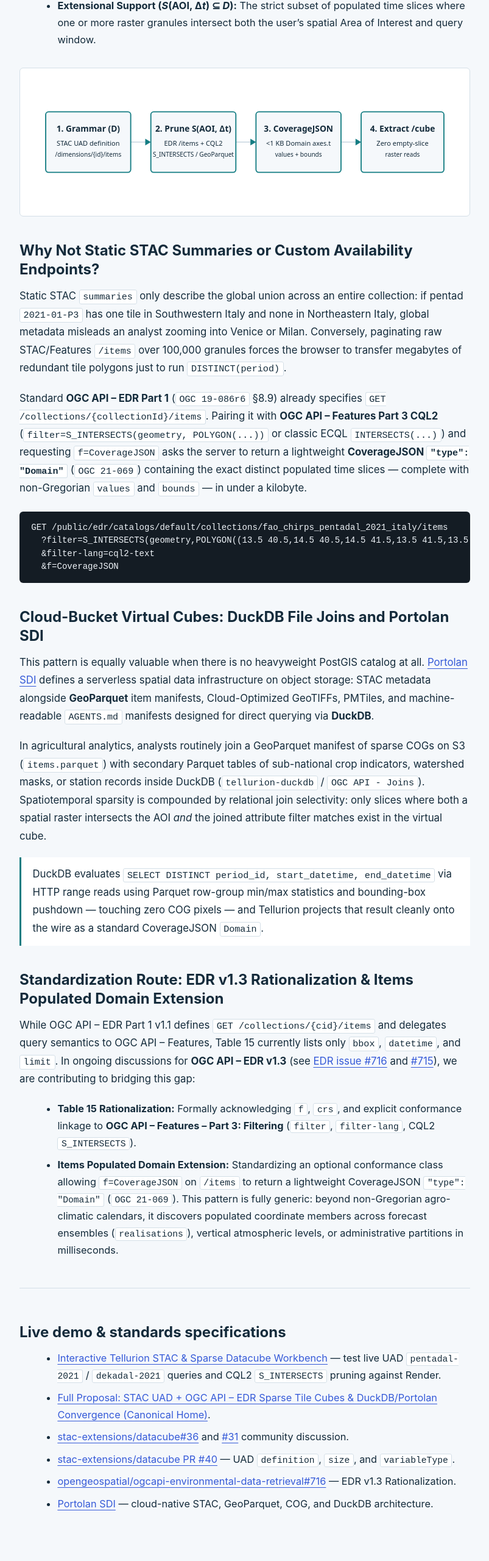
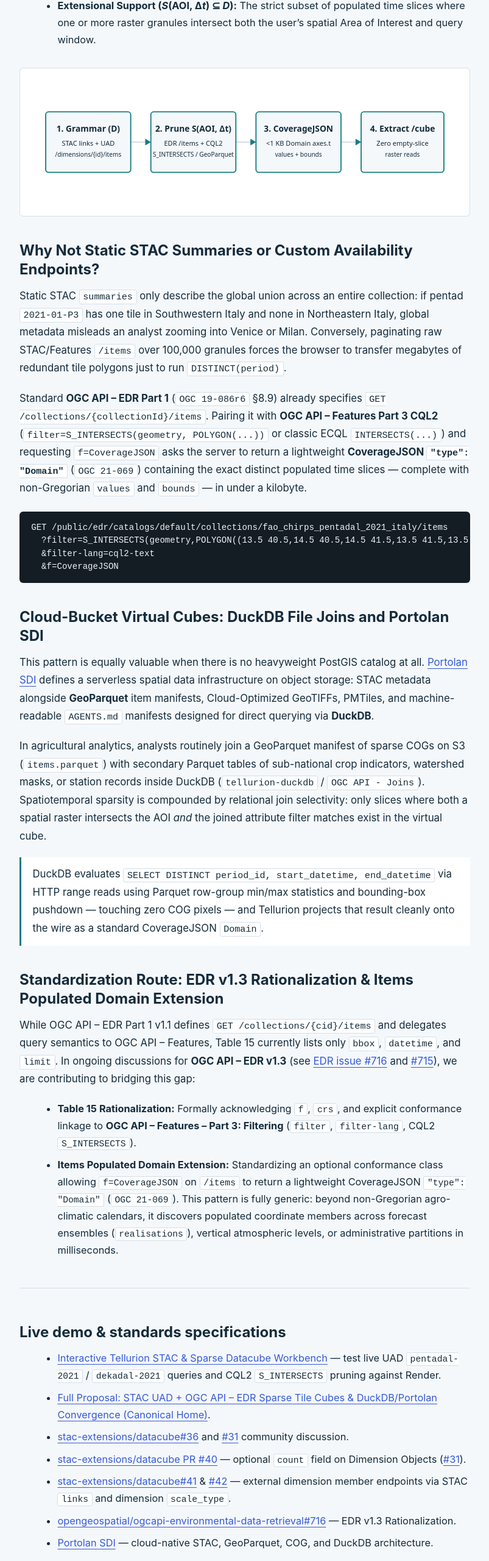
Before and after one commit to ccancellieri/ccancellieri.github.io, a plain HTML site: page writing/sparse-datacubes-edr-cql2-portolan/index.html in a window 1280 px wide. Shown: the part 1400-3960 px from the top of the page at 61% size, without its empty margins (238-1041 px from the left). Drawn offline with Linux system fonts and the light colour scheme.

Commit message:
docs(writing): align sparse-datacubes article with datacube PR #40 split (#41, #42)

```diff
--- a/writing/sparse-datacubes-edr-cql2-portolan/index.html
+++ b/writing/sparse-datacubes-edr-cql2-portolan/index.html
@@ -104,12 +104,12 @@
       <figure class="flow">
         <svg viewBox="0 0 760 220" role="img" aria-labelledby="flow-sparse-title flow-sparse-desc">
           <title id="flow-sparse-title">Two-layer standards composition for sparse COG cubes</title>
-          <desc id="flow-sparse-desc">Four stages: STAC cube:dimensions definition links to OGC Common Part 2 UAD for nominal grammar D; EDR /items with CQL2 S_INTERSECTS prunes empty granules across COGs or DuckDB GeoParquet joins; CoverageJSON Domain returns under 1 KB populated slices; EDR /cube extracts pixels cleanly.</desc>
+          <desc id="flow-sparse-desc">Four stages: STAC links connect to OGC Common Part 2 UAD for nominal grammar D; EDR /items with CQL2 S_INTERSECTS prunes empty granules across COGs or DuckDB GeoParquet joins; CoverageJSON Domain returns under 1 KB populated slices; EDR /cube extracts pixels cleanly.</desc>
           <rect width="760" height="220" fill="var(--surface)"/>
           <g fill="none" stroke="var(--line)" stroke-width="2"><path d="M176 110h36"/><path d="M364 110h36"/><path d="M552 110h36"/></g>
           <g fill="var(--teal)"><path d="M212 110l-10-6v12z"/><path d="M400 110l-10-6v12z"/><path d="M588 110l-10-6v12z"/></g>
           <g fill="var(--paper)" stroke="var(--teal)" stroke-width="2"><rect x="24" y="56" width="152" height="108" rx="5"/><rect x="212" y="56" width="152" height="108" rx="5"/><rect x="400" y="56" width="152" height="108" rx="5"/><rect x="588" y="56" width="148" height="108" rx="5"/></g>
-          <g fill="var(--ink)" font-family="system-ui, sans-serif" text-anchor="middle"><text x="100" y="92" font-size="15" font-weight="700">1. Grammar (D)</text><text x="100" y="116" font-size="12">STAC UAD definition</text><text x="100" y="136" font-size="11">/dimensions/{id}/items</text><text x="288" y="92" font-size="15" font-weight="700">2. Prune S(AOI, Δt)</text><text x="288" y="116" font-size="12">EDR /items + CQL2</text><text x="288" y="136" font-size="11">S_INTERSECTS / GeoParquet</text><text x="476" y="92" font-size="15" font-weight="700">3. CoverageJSON</text><text x="476" y="116" font-size="12">&lt;1 KB Domain axes.t</text><text x="476" y="136" font-size="11">values + bounds</text><text x="662" y="92" font-size="15" font-weight="700">4. Extract /cube</text><text x="662" y="116" font-size="12">Zero empty-slice</text><text x="662" y="136" font-size="11">raster reads</text></g>
+          <g fill="var(--ink)" font-family="system-ui, sans-serif" text-anchor="middle"><text x="100" y="92" font-size="15" font-weight="700">1. Grammar (D)</text><text x="100" y="116" font-size="12">STAC links + UAD</text><text x="100" y="136" font-size="11">/dimensions/{id}/items</text><text x="288" y="92" font-size="15" font-weight="700">2. Prune S(AOI, Δt)</text><text x="288" y="116" font-size="12">EDR /items + CQL2</text><text x="288" y="136" font-size="11">S_INTERSECTS / GeoParquet</text><text x="476" y="92" font-size="15" font-weight="700">3. CoverageJSON</text><text x="476" y="116" font-size="12">&lt;1 KB Domain axes.t</text><text x="476" y="136" font-size="11">values + bounds</text><text x="662" y="92" font-size="15" font-weight="700">4. Extract /cube</text><text x="662" y="116" font-size="12">Zero empty-slice</text><text x="662" y="136" font-size="11">raster reads</text></g>
         </svg>
       </figure>
 
@@ -143,7 +143,8 @@
           <li><a href="https://ccancellieri.github.io/tellurion/demos/stac/#sparse-cubes-workbench">Interactive Tellurion STAC &amp; Sparse Datacube Workbench</a> — test live UAD <code>pentadal-2021</code> / <code>dekadal-2021</code> queries and CQL2 <code>S_INTERSECTS</code> pruning against Render.</li>
           <li><a href="https://github.com/ccancellieri/tellurion/blob/main/docs/standards/ogc-edr-sparse-tile-cubes.md">Full Proposal: STAC UAD + OGC API – EDR Sparse Tile Cubes &amp; DuckDB/Portolan Convergence (Canonical Home)</a>.</li>
           <li><a href="https://github.com/stac-extensions/datacube/issues/36">stac-extensions/datacube#36</a> and <a href="https://github.com/stac-extensions/datacube/issues/31">#31</a> community discussion.</li>
-          <li><a href="https://github.com/stac-extensions/datacube/pull/40">stac-extensions/datacube PR #40</a> — UAD <code>definition</code>, <code>size</code>, and <code>variableType</code>.</li>
+          <li><a href="https://github.com/stac-extensions/datacube/pull/40">stac-extensions/datacube PR #40</a> — optional <code>count</code> field on Dimension Objects (<a href="https://github.com/stac-extensions/datacube/issues/31">#31</a>).</li>
+          <li><a href="https://github.com/stac-extensions/datacube/issues/41">stac-extensions/datacube#41</a> &amp; <a href="https://github.com/stac-extensions/datacube/issues/42">#42</a> — external dimension member endpoints via STAC <code>links</code> and dimension <code>scale_type</code>.</li>
           <li><a href="https://github.com/opengeospatial/ogcapi-environmental-data-retrieval/issues/716">opengeospatial/ogcapi-environmental-data-retrieval#716</a> — EDR v1.3 Rationalization.</li>
           <li><a href="https://www.portolan-sdi.org/">Portolan SDI</a> — cloud-native STAC, GeoParquet, COG, and DuckDB architecture.</li>
         </ul>
```
